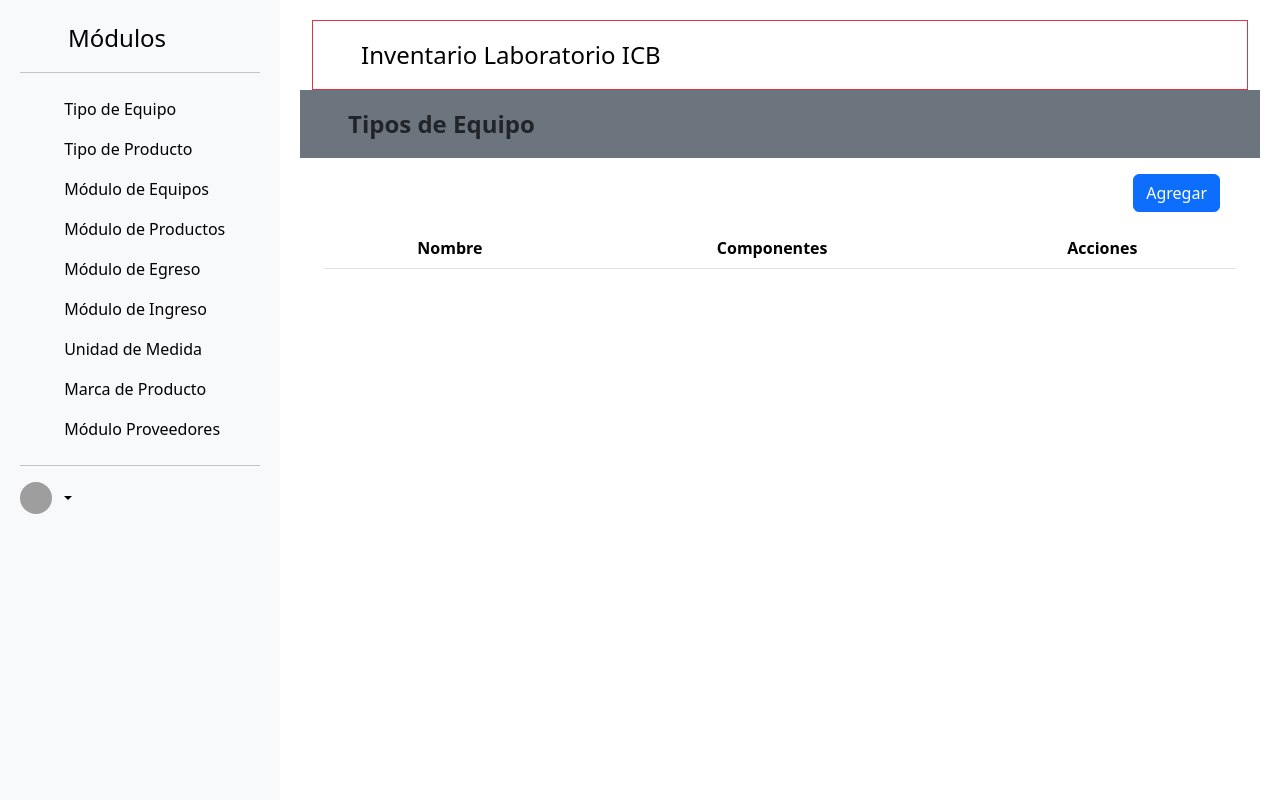
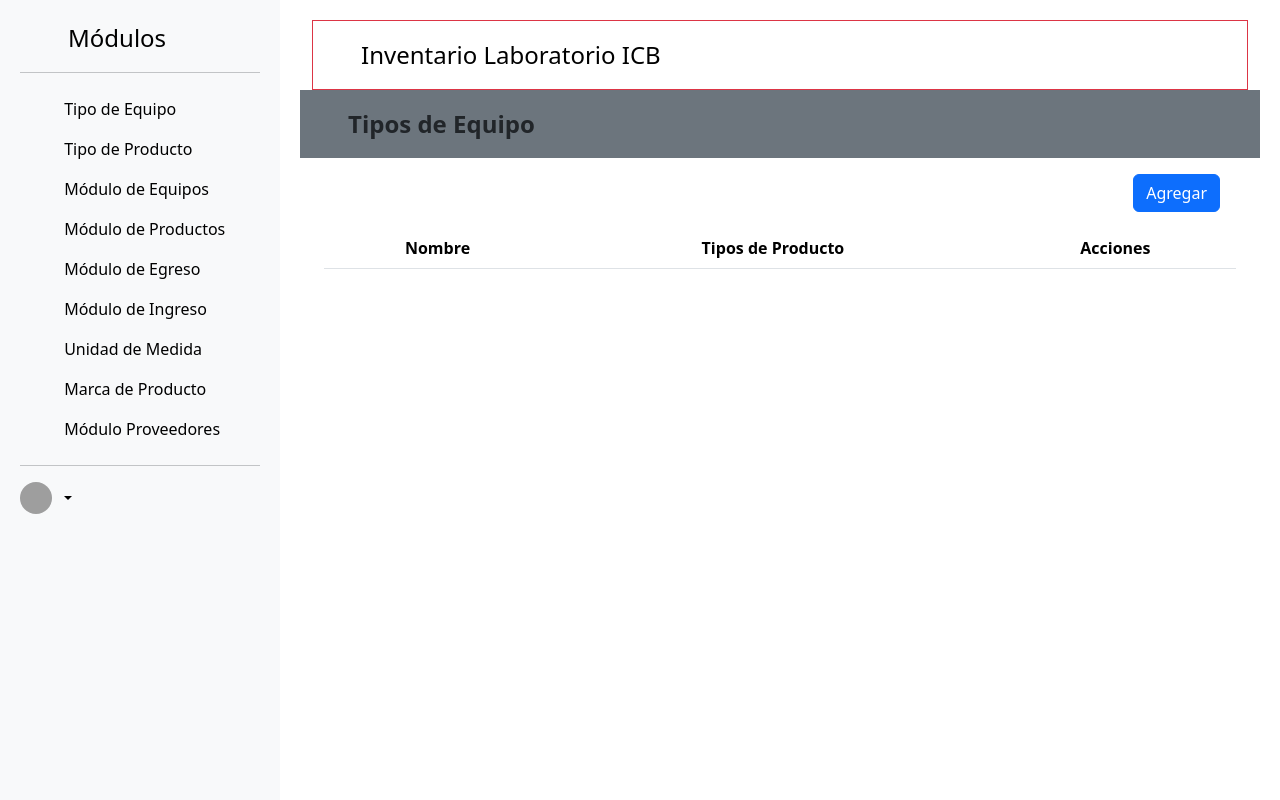
Before and after one commit to DiegoNunezG/Inventario_Laboratorio_ICB, a Django app: page /tipos-de-equipo/ in a window 1280 px wide. Run offline with Django 5.2, Linux system fonts and the light colour scheme; data that the repository does not hold is empty; some libraries are stand-ins or nearby versions; grey boxes are pictures that could not be loaded.

Commit message:
modificaciones a la vista y al html de la interfaz

```diff
--- a/AppInventario/templates/AppInventario/modulo_tipo_equipo.html
+++ b/AppInventario/templates/AppInventario/modulo_tipo_equipo.html
@@ -38,7 +38,7 @@
                 <thead>
                     <tr>
                         <th scope="col">Nombre</th>
-                        <th scope="col">Componentes</th>
+                        <th scope="col">Tipos de Producto</th>
                         <th scope="col">Acciones</th>
                     </tr>
                 </thead>
--- a/AppInventario/views.py
+++ b/AppInventario/views.py
@@ -80,12 +80,11 @@ def modulo_tipo_equipo(request):
                     selection.tipo_producto.set(form.cleaned_data["tipo_producto"])
                     selection.save()
                     editing = False
-                    id_ = selection.id
                     form = TipoEquipoForm()
                 else:
                     form.save()
                     form = TipoEquipoForm()
-                    return redirect('modulotipoequipo')
+                return redirect('modulotipoequipo')
             else:
                 print(form.errors)
 
```
